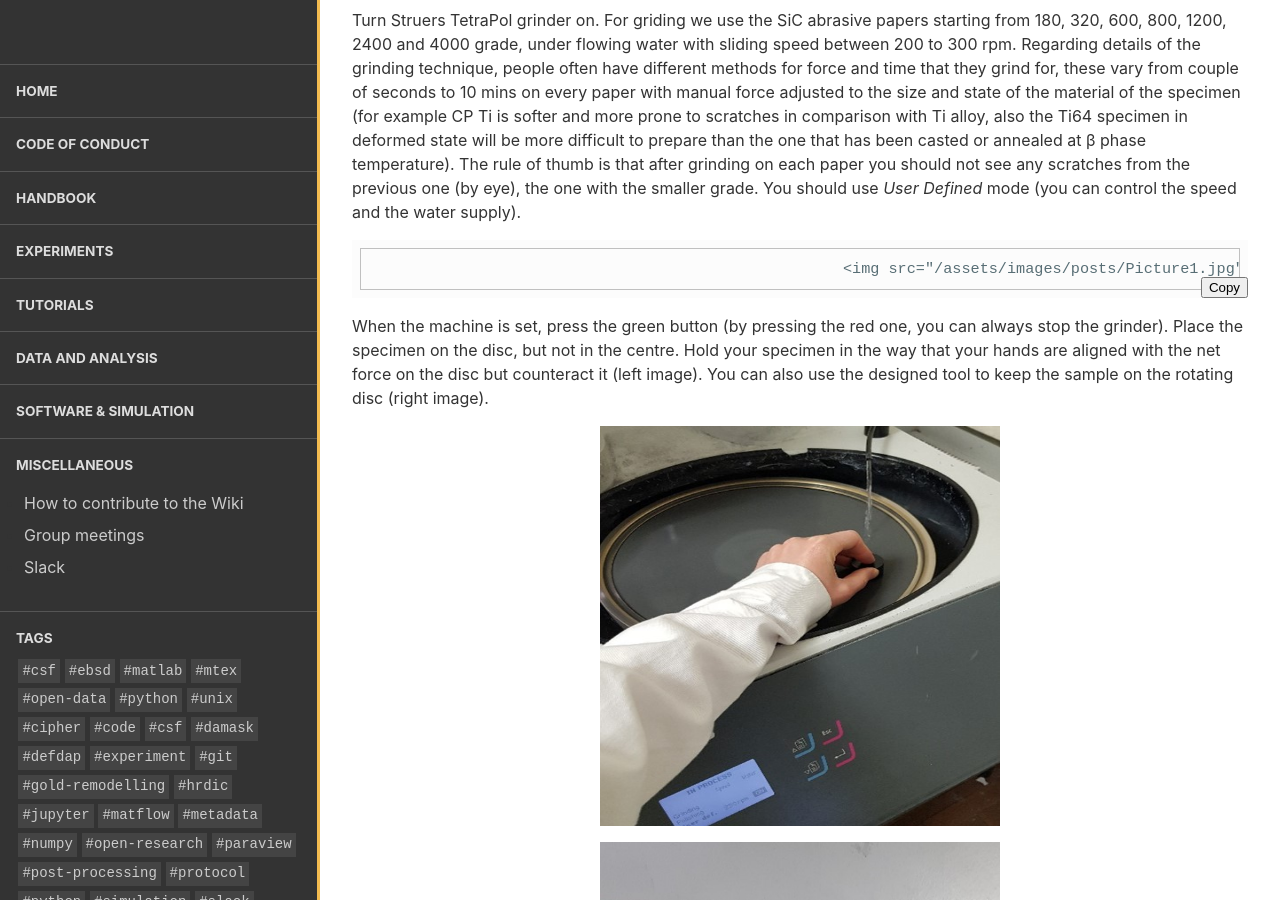
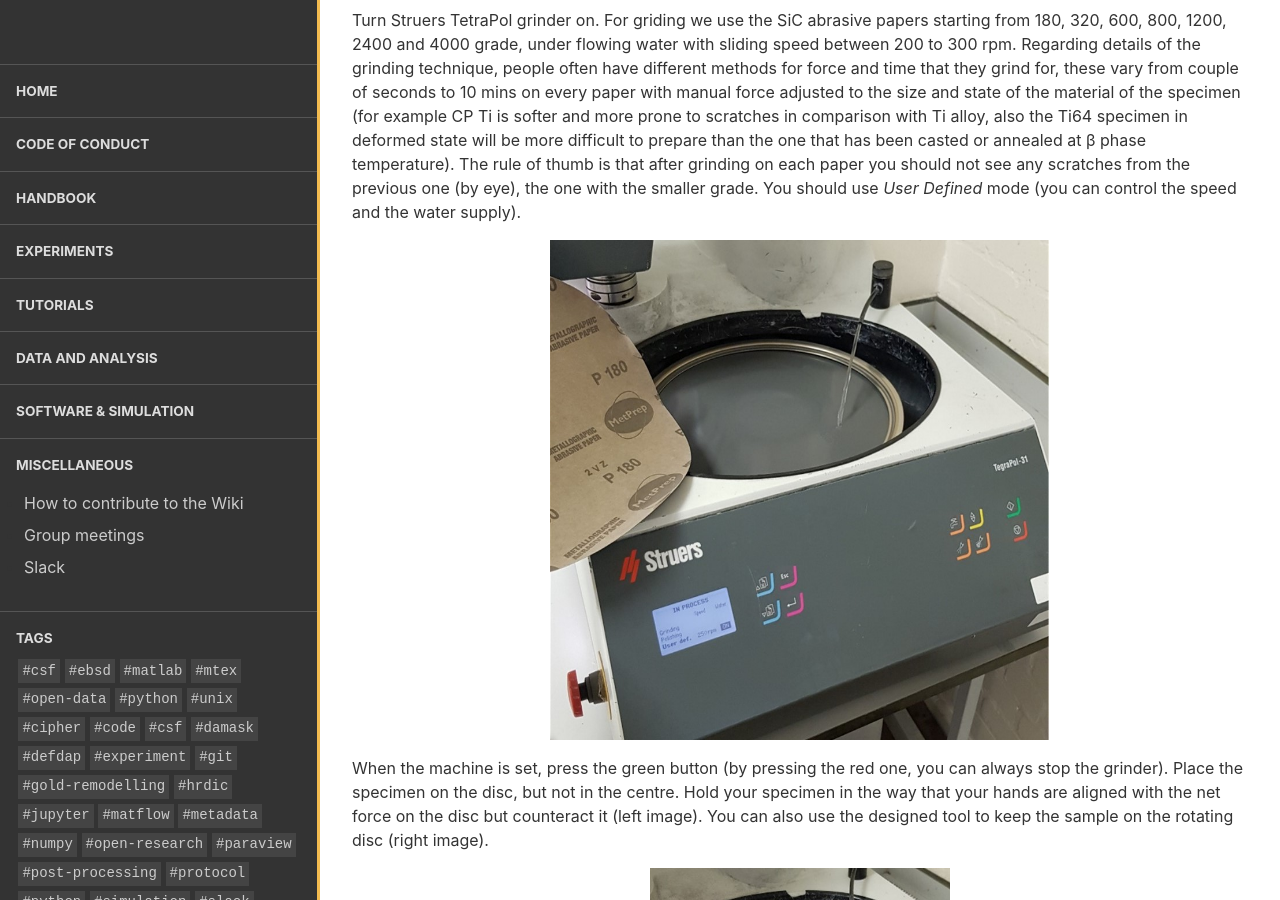
Before and after one commit to LightForm-group/wiki, a Jekyll site: the page built from collections/_tutorials/Sample preparation.md, in a window 1280 px wide and 900 px high, scrolled down 411 px. Built offline with Jekyll 4.4.1, drawn with Linux system fonts in a browser that asks for light colours; nearby versions of some CDN libraries.

Commit message:
Create Sample preparation.md

```diff
--- a/collections/_tutorials/Sample preparation.md
+++ b/collections/_tutorials/Sample preparation.md
@@ -15,13 +15,13 @@ in comparison with Ti alloy, also the Ti64 specimen in deformed state will be mo
 The rule of thumb is that after grinding on each paper you should not see any scratches from the previous one (by eye), the one with the smaller grade. You should use *User
 Defined* mode (you can control the speed and the water supply).
 
-                                                        <img src="/assets/images/posts/Picture1.jpg" width="500" height="500">
+<img src="/assets/images/posts/Picture1.jpg" width="500" height="500">
 
 When the machine is set, press the green button (by pressing the red one, you can always stop the grinder).
 Place the specimen on the disc, but not in the centre. Hold your specimen in the way that your hands are aligned with the net force on the disc but counteract it (left image).
 You can also use the designed tool to keep the sample on the rotating disc (right image).
 
-<img src="/assets/images/posts/Picture2.jpg" width="400" height="400">      <img src="/assets/images/posts/Picture3.jpg" width="400" height="400">
+<img src="/assets/images/posts/Picture2.jpg" width="300" height="400">      <img src="/assets/images/posts/Picture3.jpg" width="400" height="300">
 
 After grinding, chemical-mechanical polishing with a mixture of colloidal silica (OP-S) and hydrogen peroxide should be performed on a polishing cloth with proportions:
 4 OP-S to 1 hydrogen peroxide. Put on the gloves. Mix the liquids in a small container, install the polishing cloth on the magnetic disc, turn the water off, adjust the speed
@@ -31,7 +31,7 @@ force and time that they apply for polishing too, these vary from 2 -5 mins on O
 up your sample. If you see any kind of residual smear from the OP-S mixture you can try to remove it by turning the water on and as remaining OP-S mixture is still on the cloth,
 slightly press the sample on the rotating disk.
 
-<img src="/assets/images/posts/Picture4.jpg" width="400" height="400">      <img src="/assets/images/posts/Picture5.jpg" width="400" height="400">
+<img src="/assets/images/posts/Picture4.jpg" width="400" height="350">      <img src="/assets/images/posts/Picture5.jpg" width="400" height="400">
 
 Titanium and titanium alloys should normally look very clean after polishing so you should not see any dirt or anything like that on the surface. Due to the hexagonal
 crystal lattice of α phase, the microstructural details in titanium can be seen using cross-polarized light on a light optical microscope, without etching. This can be used as
```
